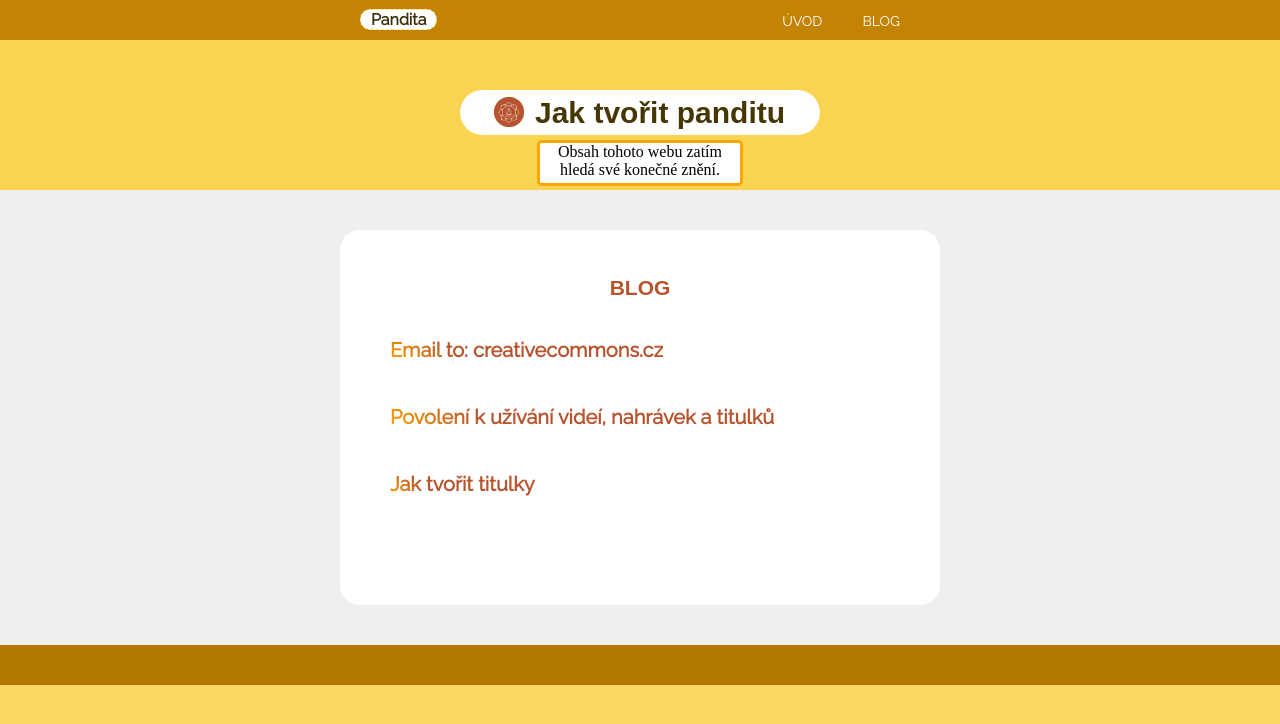
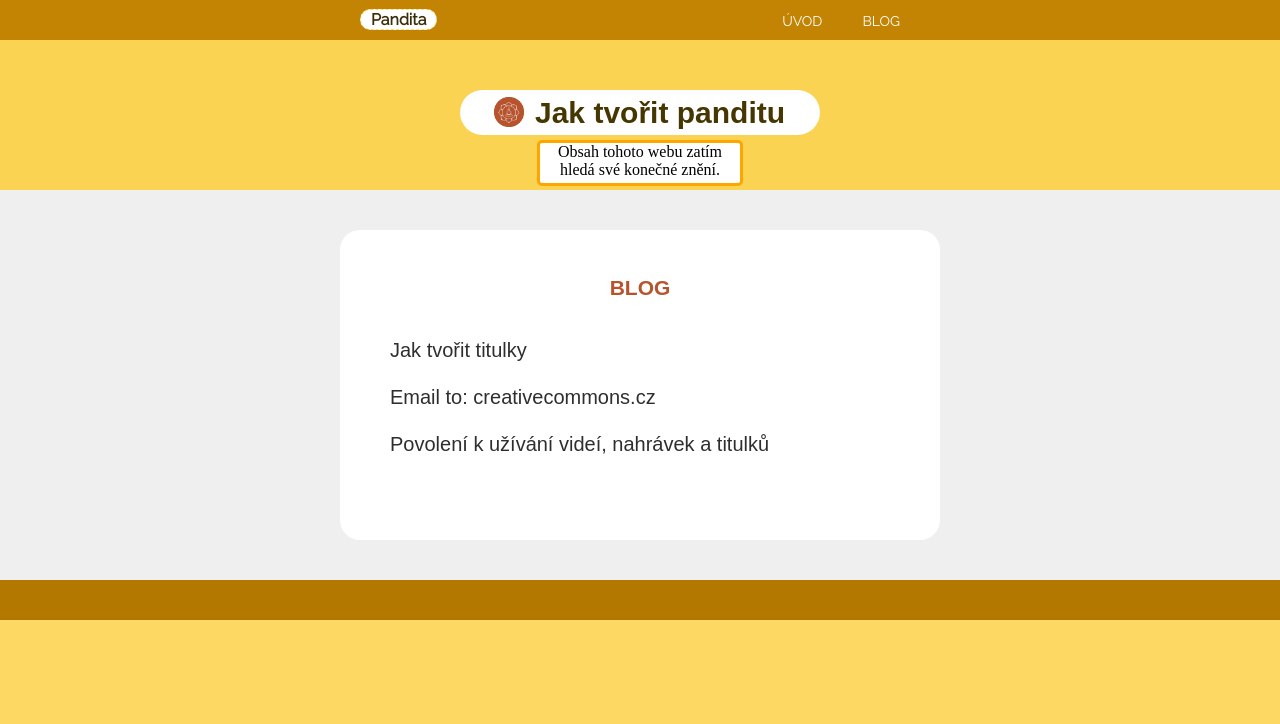
Before and after one commit to Borek78/jak-tvorit-panditu, a Jekyll site: the page built from blog.md, in a window 1280 px wide. Shown: the top 724 px of the page. Built offline with Jekyll 4.4.1, drawn with Linux system fonts in a browser that asks for light colours.

Commit message:
zlepseny blog

```diff
--- a/blog.md
+++ b/blog.md
@@ -10,8 +10,12 @@ layout: default
 <div id="blog" markdown="1" >
 <div class="no-link-underline" markdown="1" >
 <!--### [Jak tvořit titulky](jak-tvorit-titulky.html) <br>-->
+
+### [Jak tvořit titulky](titulky-pro-cteni.html) <br>
+
 ### [Email to: creativecommons.cz](email-cc.html) <br>
+
 ### [Povolení k užívání videí, nahrávek a titulků](povoleni-ke-tvorbe.html) <br>
-### [Jak tvořit titulky](titulky-pro-cteni.html) <br>
+
 </div>
 </div>
--- a/css/pages-style.css
+++ b/css/pages-style.css
@@ -118,14 +118,7 @@ div.do-not-break-out {
   color: #b7542d;
 
   /* Create the gradient. */
-  background-image: linear-gradient(
-    45deg,
-    orange,
-    #b7542d,
-    #b7542d,
-    #b7542d,
-    #b7542d
-  );
+  background-image: linear-gradient(45deg, rgb(46, 46, 46), rgb(46, 46, 46));
 
   /* Set the background size and repeat properties. */
   background-size: 100%;
@@ -143,9 +136,12 @@ div.do-not-break-out {
 #page #blog h3 {
   background-image: none;
   padding-left: 0px;
-  font-family: "Raleway", sans-serif;
+  font-family: arial, "Raleway", sans-serif;
   text-transform: none;
   font-size: 20px;
+  font-weight: 200;
+  color: grey;
+  margin-bottom: -20px;
 }
 
 /*used only once for A and B - maybe I will delete it */
```
